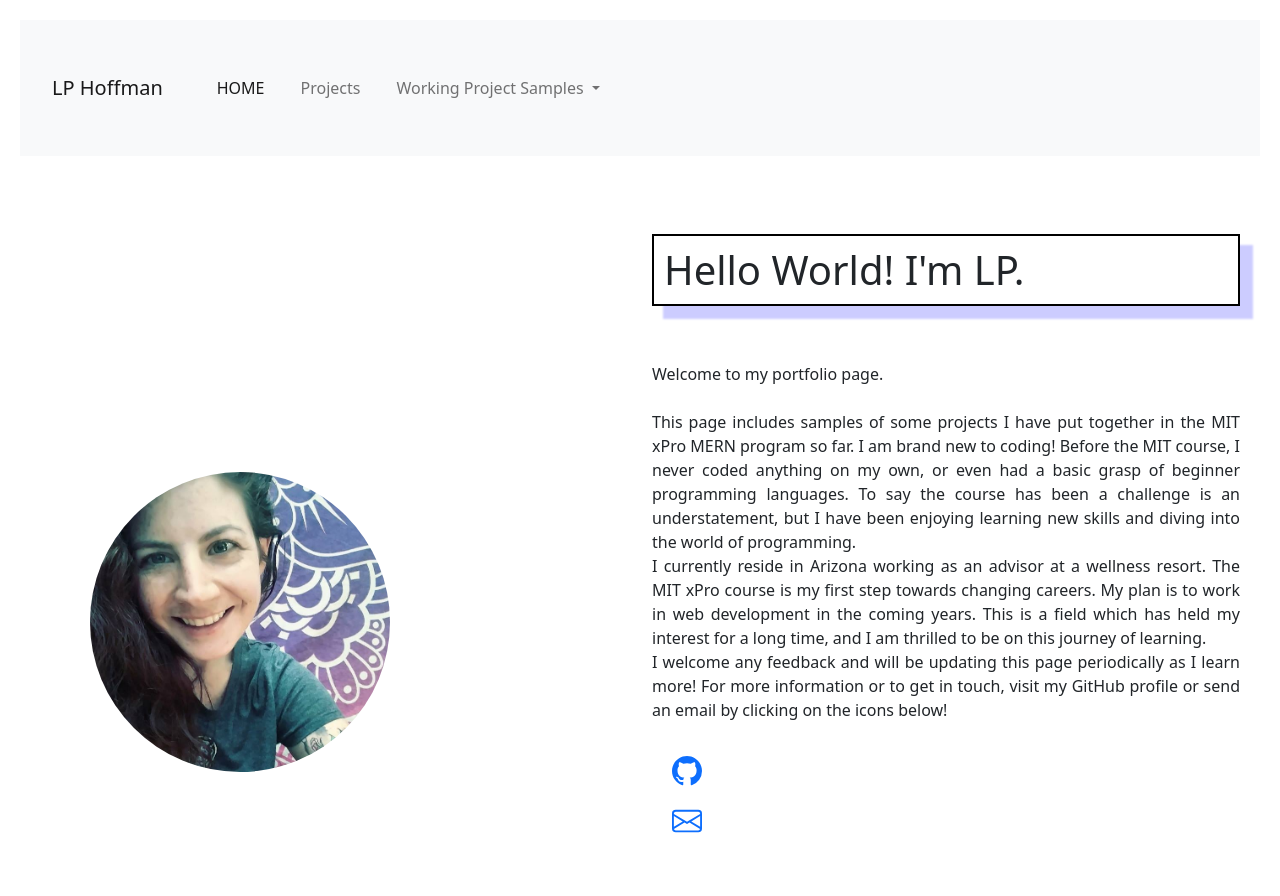
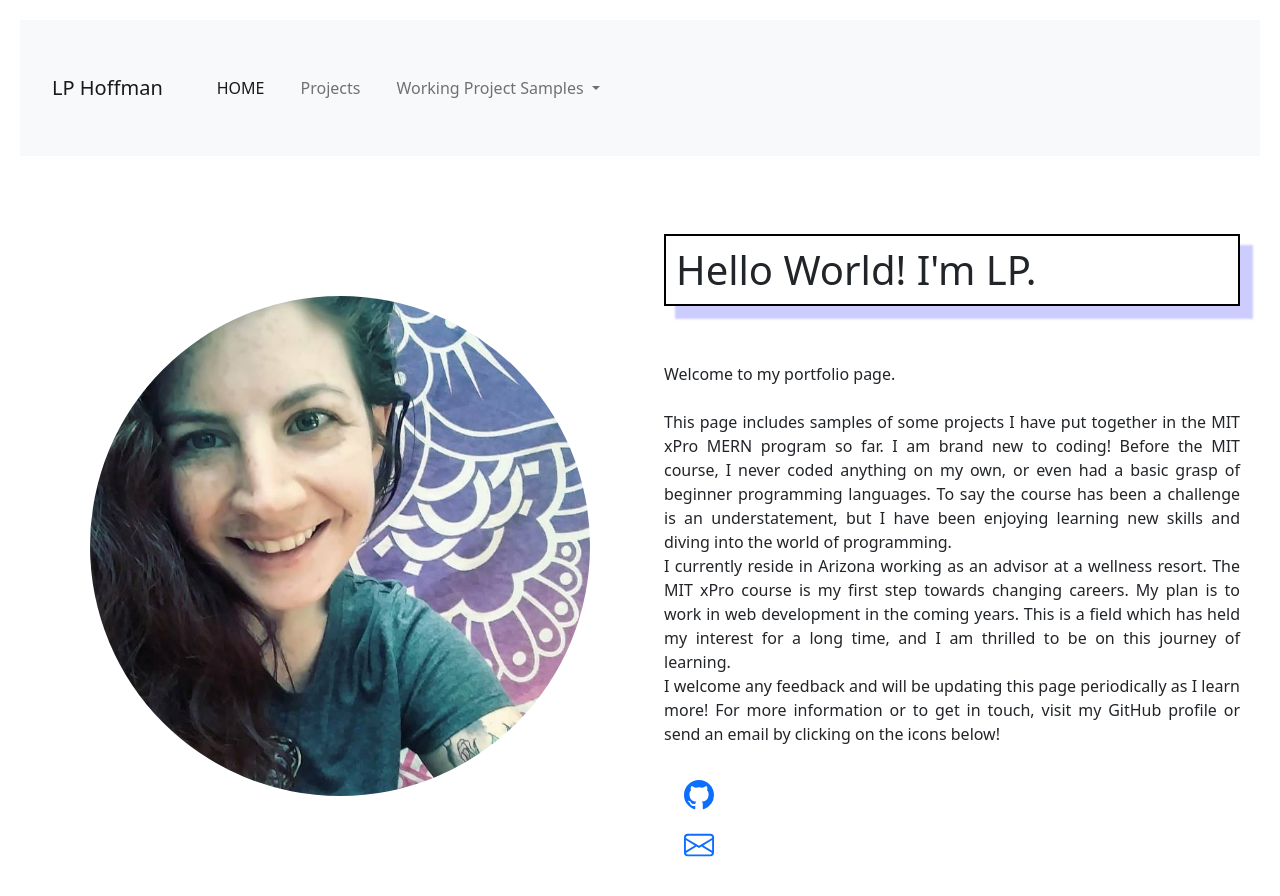
Before and after one commit to lpcreates/lpcreates.github.io, a plain HTML site: page index.html in a window 1280 px wide. Drawn offline with nearby package versions, Linux system fonts and the light colour scheme.

Commit message:
Update styles.css

```diff
--- a/styles.css
+++ b/styles.css
@@ -2,8 +2,8 @@
     border-radius: 50%;
     padding: 50px;
     z-index: 100;
-    height: 400px;
-    width: 400px;
+    height: 600px;
+    width: 600px;
 }
 
 
```
